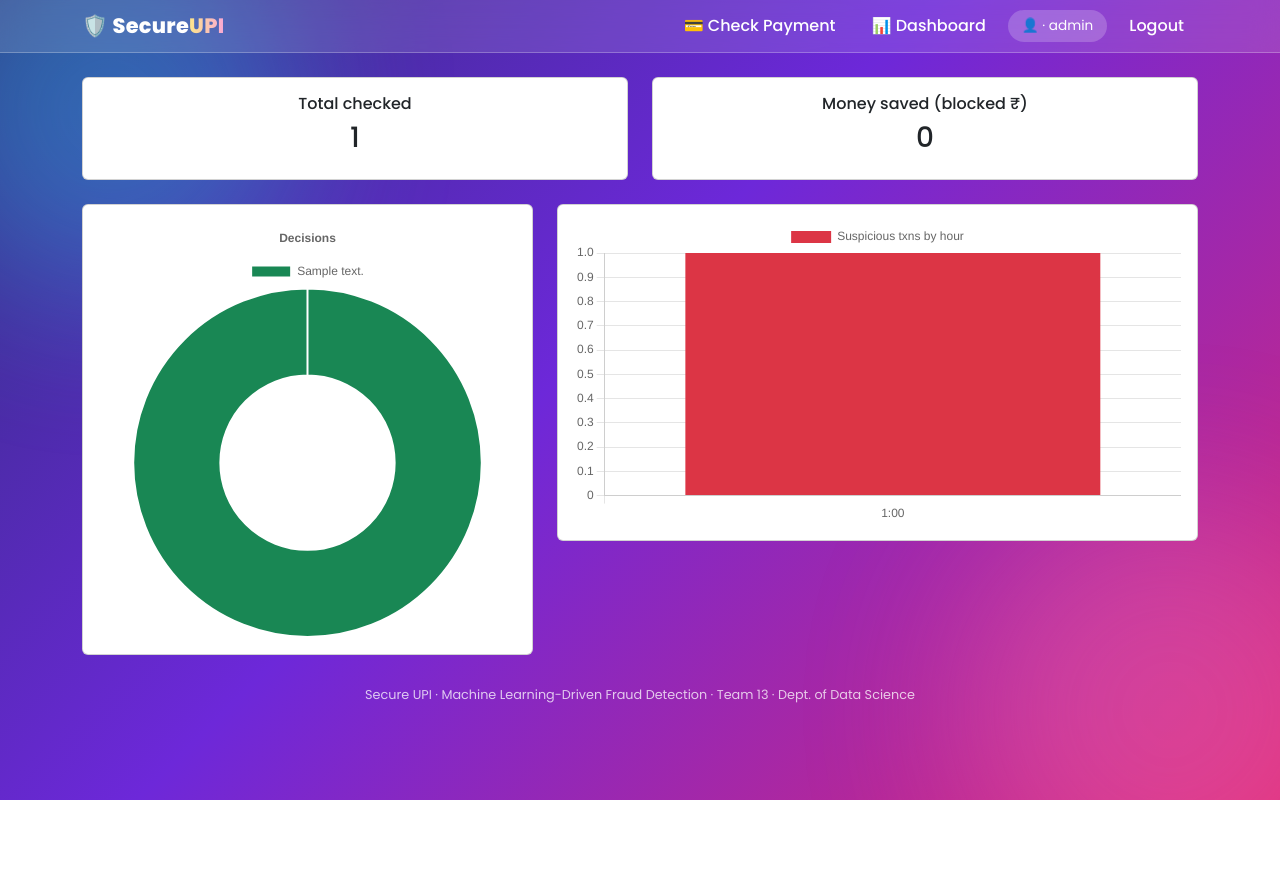
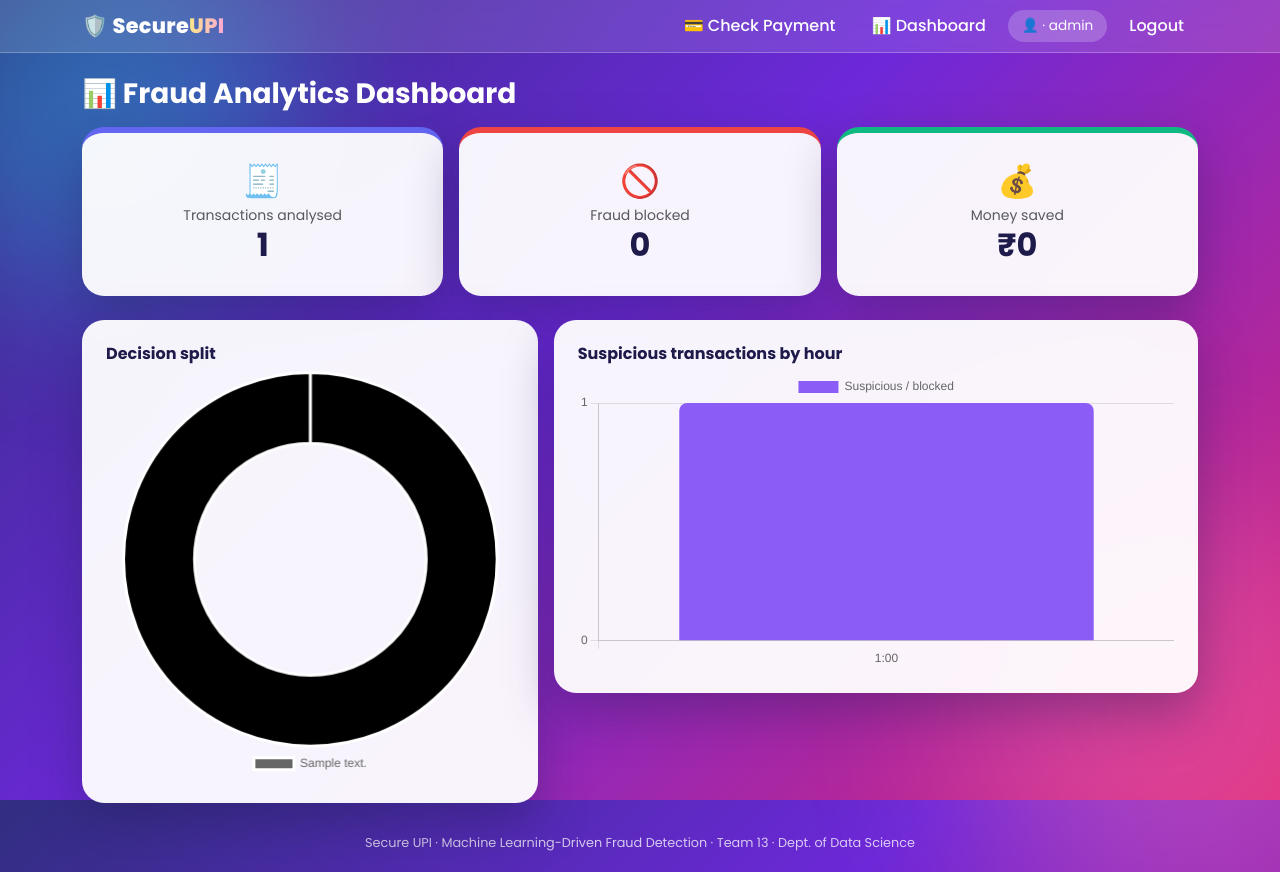
Before and after one commit to deepika1106-code/secure-upi, a Flask app: page /dashboard in a window 1280 px wide. Before the commit the page ends 800 px from the top, so only its background shows below. Run offline with Flask 3, Linux system fonts and the light colour scheme; the visitor is signed in with stand-in values (Sample User, id 1); tables that the repository leaves empty hold one stand-in row (values such as "Sample post"); parts of the project's set-up code (start-up, migrations or seed data) failed here and were passed over.

Commit message:
Enhance dashboard with fraud analytics features

```diff
--- a/templates/dashboard.html
+++ b/templates/dashboard.html
@@ -1,14 +1,28 @@
 {% extends "base.html" %}{% block body %}
-<div class="row text-center mb-4">
-  <div class="col"><div class="card p-3"><h6>Total checked</h6><h3 id="total">0</h3></div></div>
-  <div class="col"><div class="card p-3"><h6>Money saved (blocked ₹)</h6><h3 id="saved">0</h3></div></div></div>
-<div class="row"><div class="col-md-5"><div class="card p-3"><canvas id="c1"></canvas></div></div>
-<div class="col-md-7"><div class="card p-3"><canvas id="c2"></canvas></div></div></div>
+<h3 class="text-white fw-bold mb-3">📊 Fraud Analytics Dashboard</h3>
+<div class="row g-3 mb-4">
+ <div class="col-md-4"><div class="gcard p-4 text-center" style="border-top:6px solid #6366f1">
+  <div style="font-size:2rem">🧾</div><div class="text-muted small">Transactions analysed</div><h2 class="fw-bold" id="total">0</h2></div></div>
+ <div class="col-md-4"><div class="gcard p-4 text-center" style="border-top:6px solid #ef4444">
+  <div style="font-size:2rem">🚫</div><div class="text-muted small">Fraud blocked</div><h2 class="fw-bold" id="blocked">0</h2></div></div>
+ <div class="col-md-4"><div class="gcard p-4 text-center" style="border-top:6px solid #10b981">
+  <div style="font-size:2rem">💰</div><div class="text-muted small">Money saved</div><h2 class="fw-bold" id="saved">₹0</h2></div></div>
+</div>
+<div class="row g-3">
+ <div class="col-lg-5"><div class="gcard p-4"><h6 class="fw-bold">Decision split</h6><canvas id="c1"></canvas></div></div>
+ <div class="col-lg-7"><div class="gcard p-4"><h6 class="fw-bold">Suspicious transactions by hour</h6><canvas id="c2"></canvas></div></div>
+</div>
 <script src="https://cdn.jsdelivr.net/npm/chart.js"></script>
 <script>
+const COL={"APPROVED":"#10b981","OTP RE-VERIFY":"#f59e0b","BLOCKED":"#ef4444"};
 fetch("/api/stats").then(r=>r.json()).then(d=>{
-  total.textContent=d.total; saved.textContent=Math.round(d.saved).toLocaleString("en-IN");
-  new Chart(c1,{type:"doughnut",data:{labels:Object.keys(d.decisions),datasets:[{data:Object.values(d.decisions),backgroundColor:["#198754","#dc3545","#ffc107"]}]},options:{plugins:{title:{display:true,text:"Decisions"}}}});
-  new Chart(c2,{type:"bar",data:{labels:Object.keys(d.by_hour).map(h=>h+":00"),datasets:[{label:"Suspicious txns by hour",data:Object.values(d.by_hour),backgroundColor:"#dc3545"}]}});
+ total.textContent=d.total; blocked.textContent=d.decisions["BLOCKED"]||0;
+ saved.textContent="₹"+Math.round(d.saved).toLocaleString("en-IN");
+ const k=Object.keys(d.decisions);
+ new Chart(c1,{type:"doughnut",data:{labels:k,datasets:[{data:k.map(x=>d.decisions[x]),backgroundColor:k.map(x=>COL[x]),borderWidth:3}]},
+  options:{cutout:"62%",plugins:{legend:{position:"bottom"}}}});
+ const h=Object.keys(d.by_hour);
+ new Chart(c2,{type:"bar",data:{labels:h.map(x=>x+":00"),datasets:[{label:"Suspicious / blocked",data:h.map(x=>d.by_hour[x]),
+  backgroundColor:"#8b5cf6",borderRadius:8}]},options:{scales:{y:{beginAtZero:true,ticks:{precision:0}}}}});
 });
 </script>{% endblock %}
```
